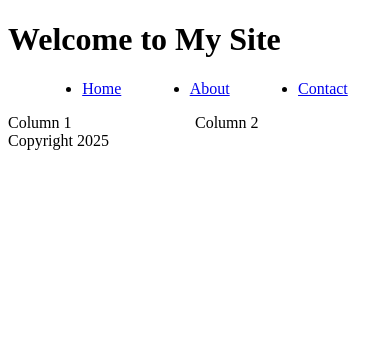
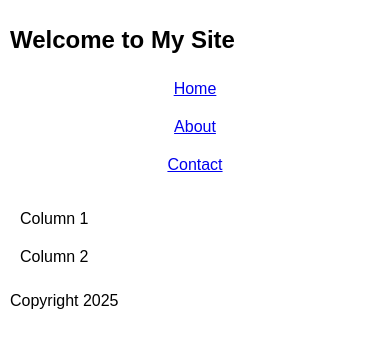
Before and after one commit to pankajbhoi2004-ai/Task-4, a plain HTML site: page Index.html in a window 390 px wide. Drawn offline with Linux system fonts and the light colour scheme.

Commit message:
Update style.css

```diff
--- a/style.css
+++ b/style.css
@@ -11,3 +11,52 @@ nav ul {
 img {
   width: 600px;
 }
+/* Base styles (Desktop-first) */
+
+body {
+  font-family: Arial, sans-serif;
+  margin: 0;
+  padding: 0;
+}
+
+.column {
+  width: 50%;
+  float: left;
+  padding: 10px;
+}
+
+img {
+  max-width: 100%;
+  height: auto;
+}
+
+/*Media Query for devices with width ≤ 768px */
+@media (max-width: 768px) {
+  .column {
+    width: 100%;     /* Stack columns vertically */
+    float: none;
+  }
+
+  nav ul {
+    flex-direction: column; /* Stack nav vertically */
+    padding: 0;
+  }
+
+  nav ul li {
+    text-align: center;
+    padding: 10px 0;
+  }
+
+  h1 {
+    font-size: 24px;
+  }
+
+  body {
+    padding: 10px;
+  }
+
+  img {
+    width: 100%;     /* Responsive images */
+    height: auto;
+  }
+}
```
